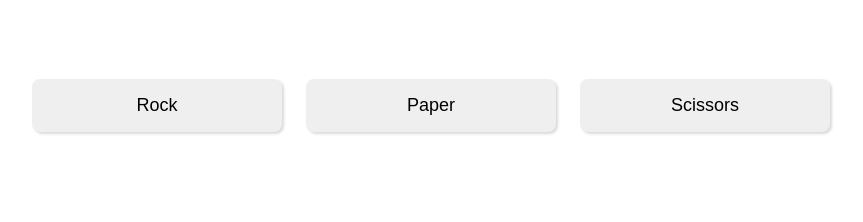
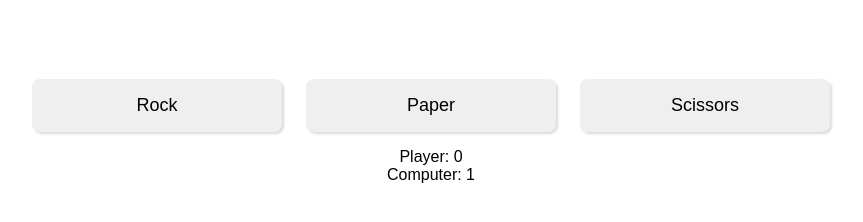
Before and after one commit to newmanem23/rock-paper-scissors, a plain HTML site: page index.html in a window 1280 px wide. Both pictures are taken after a click on the button "Rock". Shown: the part 176-398 px from the top of the page, without its empty margins (209-1072 px from the left). Drawn offline with Linux system fonts and the light colour scheme.

Commit message:
Add scoring div and functionality

```diff
--- a/index.html
+++ b/index.html
@@ -13,6 +13,7 @@
         <button>Paper</button>
         <button>Scissors</button>
     </div>
+    <div class="score-container"></div>
 </body>
 <script src="./index.js"></script>
 </html>
--- a/index.js
+++ b/index.js
@@ -18,17 +18,14 @@ function playRound(e) {
     switch(winner) {
         case playerSelection:
             playerScore++;
-            console.log("Player wins");
             break;
         case computerSelection:
             computerScore++;
-            console.log("Computer wins");
             break;
         default:
-            console.log(`Both ${playerSelection}, tie`);
             break;
     }
-    console.log(`Player: ${playerScore}\nComputer: ${computerScore}`)
+    updateScores(playerScore, computerScore);
 }
 
 function determineWinner(playerSelection, computerSelection) {
@@ -46,6 +43,11 @@ function determineWinner(playerSelection, computerSelection) {
         }
 }
 
+function updateScores(playerScore, computerScore) {
+    let scoreDisplay = document.querySelector('.score-container');
+    scoreDisplay.innerText = `Player: ${playerScore}\nComputer: ${computerScore}`;
+}
+
 const buttons = document.querySelectorAll('button');
 buttons.forEach(button => button.addEventListener('click', playRound));
 let playerScore = 0;
--- a/styles.css
+++ b/styles.css
@@ -23,6 +23,10 @@ button:hover {
     display: flex;
     gap: 24px;
 }
+.score-container {
+    text-align: center;
+    margin-top: 16px;
+}
 
 h1 {
     margin: 100px 0px;
```
